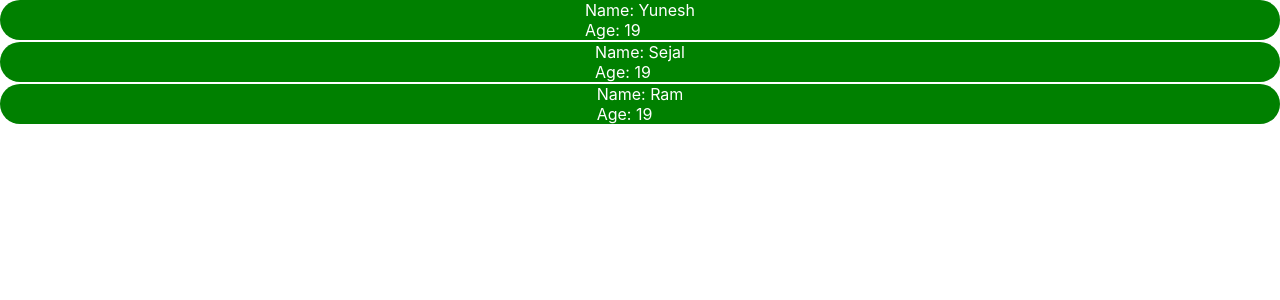
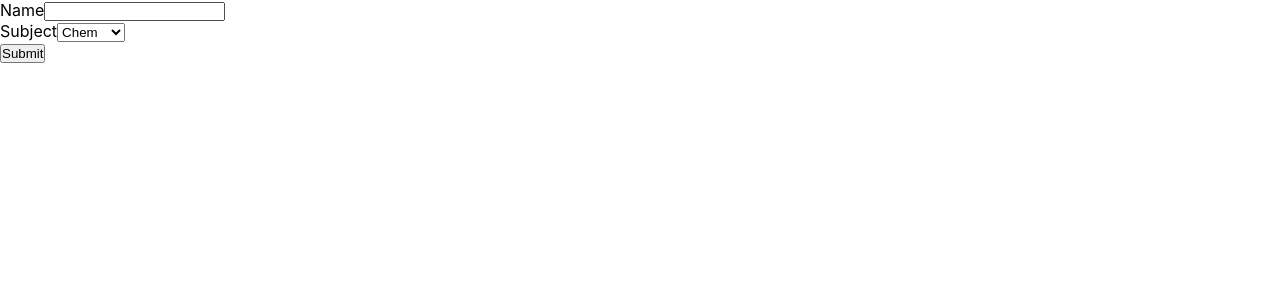
Before and after one commit to YuneshShrestha/React-Js, a React (Create React App) app: page / in a window 1280 px wide. Shown: the top 300 px of the page. Built offline with nearby package versions, Linux system fonts and the light colour scheme.

Commit message:
form completed

```diff
--- a/src/App.js
+++ b/src/App.js
@@ -1,6 +1,6 @@
 import React from "react";
 import Friend from "./Friend";
-// import Form from "./Form";
+import Form from "./Form";
 const App=()=>{
     let friends=[
         {name:"Yunesh", age:19},
@@ -14,11 +14,7 @@ const App=()=>{
     // ];
     return (
         <div>
-            {
-                friends.map((friend)=>{
-                    return <Friend name={friend.name} age={friend.age}/>
-                })
-            }
+            <Form/>
         </div>
     );
 };
--- a/src/Form.js
+++ b/src/Form.js
@@ -1,44 +1,60 @@
 import React,{useState} from "react";
 function Form()
 {
-    let [username, setUserName]=useState("");
-    let [subject, setSubject]=useState("");
-    let [student, setStudent]=useState({});
+
+    let [student, setStudent]=useState({username:"", subject:""});
     let [students, setStudents]=useState([]);
 
-    const inpputHandler = (e)=>{
-        return setUserName(e.target.value);
+    const nameHandler = (e)=>{
+        return setStudent({
+            // ...spread operator (keeps old data)
+            ...student,
+            username: e.target.value
+        });
     };
     const subjectHandler = (e)=>{
-        return setSubject(e.target.value);
+        return setStudent({
+            ...student,
+            subject: e.target.value
+        });
     };
     const submitHandler= (e)=>{
         // prevents from refreshing page
         e.preventDefault();
-        setStudent({
-            username,
-            subject
-        });
-        setStudents(students.push(student));
-        console.log(students);
+        alert(` Hello ${student.username} you have joined ${student.subject}`);
+        setStudents([...students,student]);
     };
 
     return (
         <div>
             <form onSubmit={submitHandler}>
             <label htmlFor="username">Name</label>
-            <input id="username" value={username} name="username" onChange={inpputHandler}/><br/>
+            <input id="username" value={student.username} name="username" onChange={nameHandler}/><br/>
             <label htmlFor="subjects">Subject</label>
-            <select id="subject" name="subject" value={subject} onChange={subjectHandler}>
-                <option>Chem</option>
-                <option>Thermo</option>
-                <option>Mech</option>
+            <select id="subject" name="subject" value={student.subject} onChange={subjectHandler}>
+                <option value="Chemistry">Chem</option>
+                <option value="thermo">Thermo</option>
+                <option value="mech">Mech</option>
             </select><br/>
             <button htmlFor="submit" value="submit">Submit</button>
         </form>
         {/* <p>{students.map((item)=>{
             item.name
         })}</p> */}
+        <div>
+         {
+            students.map((student,index)=>{
+
+                  return  (
+                      <div>
+                          {`${index+1}. ${student.username} has joined ${student.subject}`}
+                      </div>
+                  );
+
+            })
+        }
+        </div>
+
         </div>
     );
 }
--- a/src/Friend.js
+++ b/src/Friend.js
@@ -1,7 +1,7 @@
 import React from "react";
 const Friend = ({name, age})=>{
     return (
-        <div style={{ backgroundColor:'green', borderRadius:'20px', display:'grid',placeItems:'center', marginBottom:'2px' }}>
+        <div style={{ backgroundColor:'green', borderRadius:'20px', display:'grid',placeItems:'center', marginBottom:'2px',padding:'20px 0' }}>
             <div style={{ color:'white' }}>
                 <p>Name: {name}</p>
                 <p>Age: {age}</p>
```
